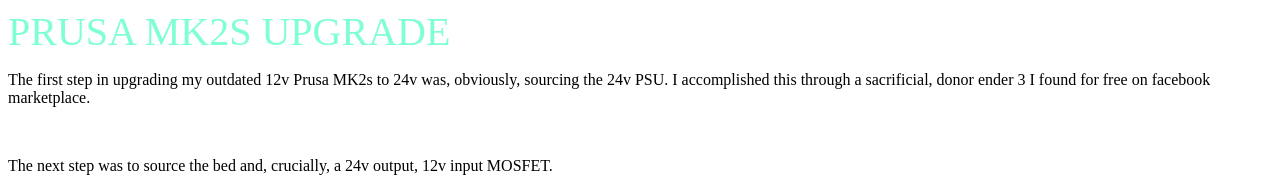
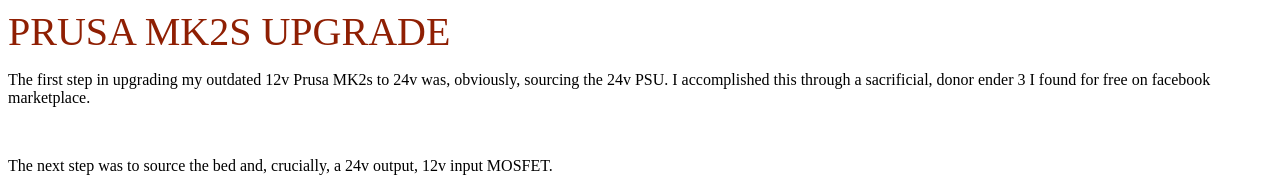
Before and after one commit to notaburner314159/24vUpgrade, a plain HTML site: page index.html in a window 1280 px wide. Shown: the top 177 px of the page. Drawn offline with Linux system fonts and the light colour scheme.

Commit message:
made it red

```diff
--- a/style.css
+++ b/style.css
@@ -1,4 +1,4 @@
 header {
     font-size: 40px;
-    color:aquamarine;
+    color:rgb(143, 31, 3);
 }
```
